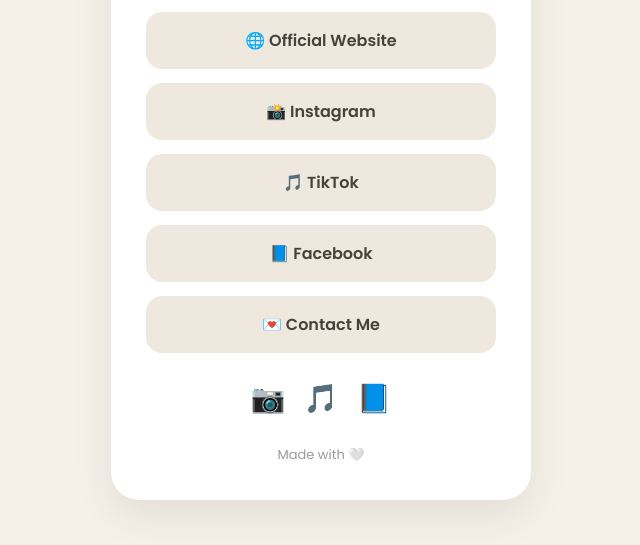
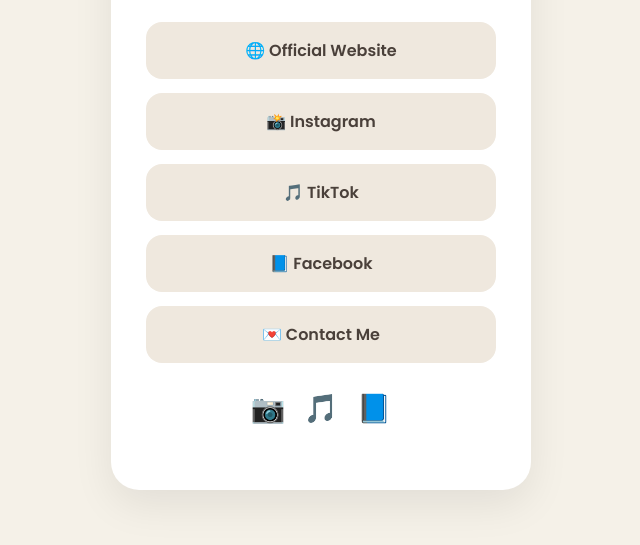
Before and after one commit to mimikayyyy/favoriteging, a plain HTML site: page index.html in a window 1280 px wide. Shown: the part 239-784 px from the top of the page, without its empty margins (319-959 px from the left). Drawn offline with Linux system fonts and the light colour scheme.

Commit message:
Update index.html

```diff
--- a/index.html
+++ b/index.html
@@ -123,7 +123,6 @@
 </div>
 
 <footer>
-Made with 🤍
 </footer>
 
 </div>
```
